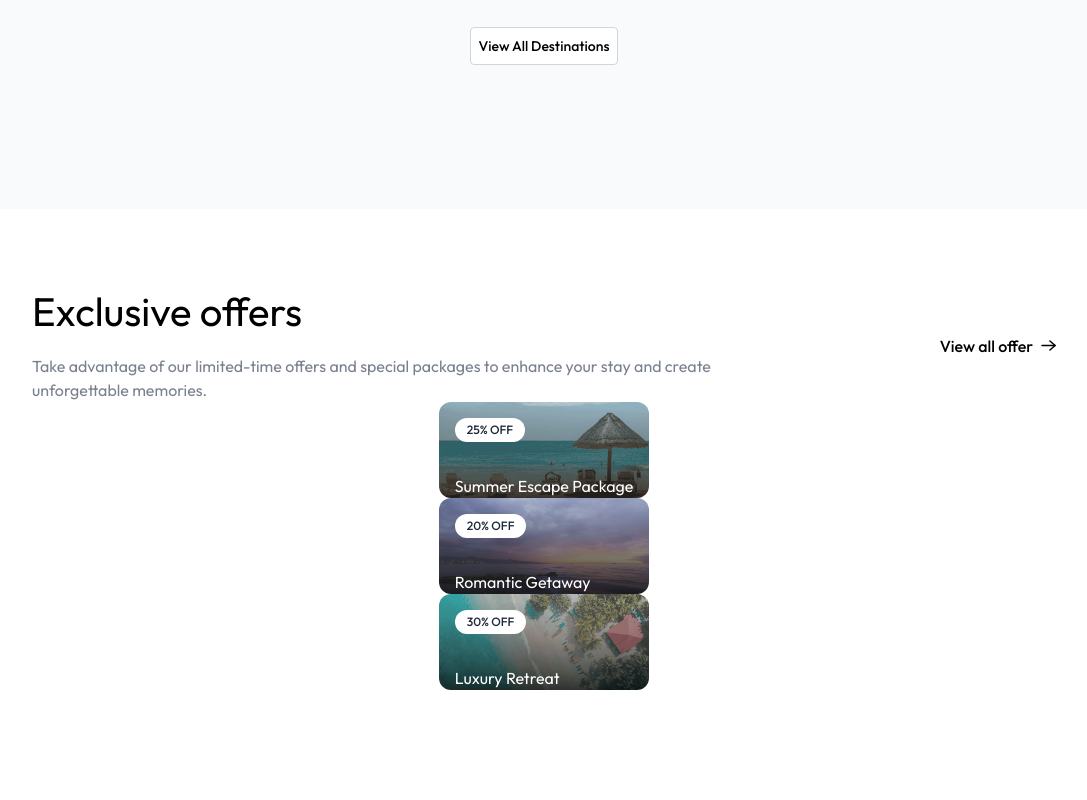
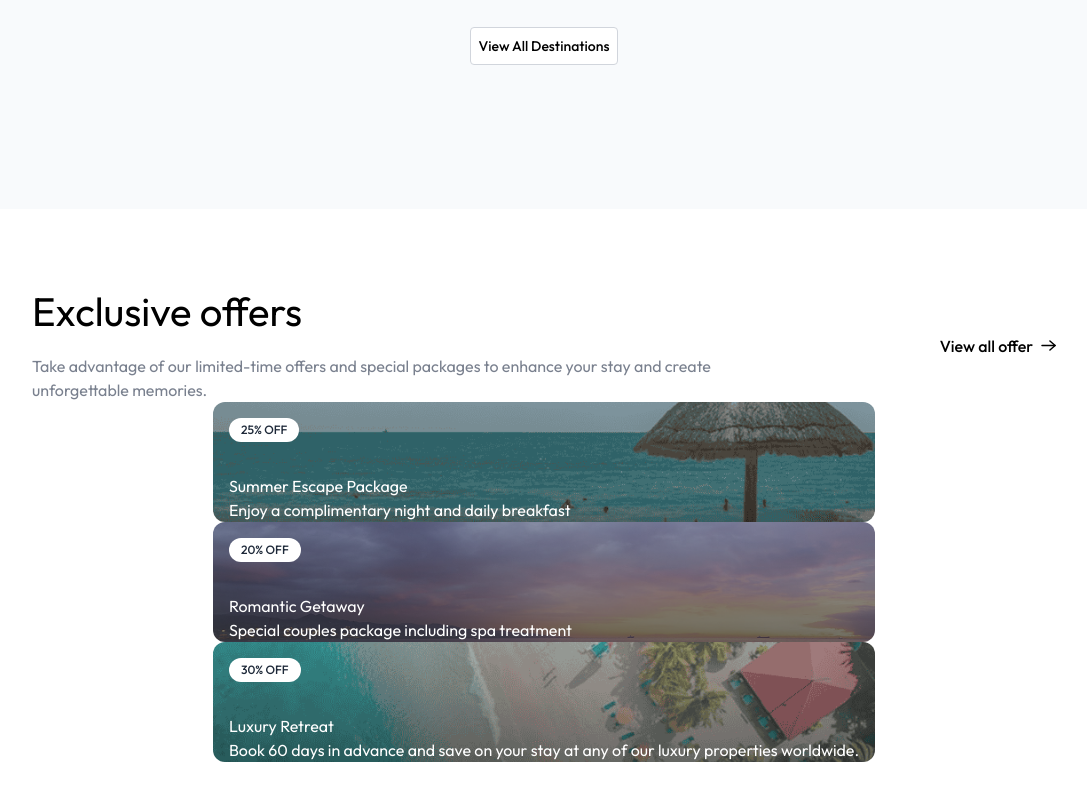
Before and after one commit to raazijawad/BookyStay, a React (Vite) app: page / in a window 1280 px wide. Shown: the part 1775-2575 px from the top of the page, without its empty margins (96-1183 px from the left). Built offline with nearby package versions, Linux system fonts and the light colour scheme; no server answers; a web font is replaced by a local one.

Commit message:
added item description

```diff
--- a/src/components/ExclusiveOffer.jsx
+++ b/src/components/ExclusiveOffer.jsx
@@ -22,6 +22,7 @@ const ExclusiveOffer = () => {
             <p className='px-3 py-1 absolute top-4 left-4 font-medium text-xs bg-white text-gray-800 rounded-full'>{item.priceOff}% OFF</p>
             <div>
               <p className=''>{item.title}</p>
+              <p className=''>{item.description}</p>
             </div>
           </div>
         ))}
```
